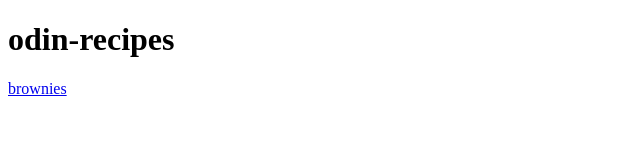
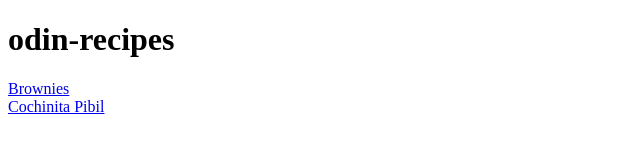
Before and after one commit to 17112019/recetas, a plain HTML site: page index.html in a window 1280 px wide. Shown: the whole page, without its empty margins (0-640 px from the left). Drawn offline with Linux system fonts and the light colour scheme.

Commit message:
anexo cochinita pibil

```diff
--- a/index.html
+++ b/index.html
@@ -5,9 +5,9 @@
 </head>
 <body>
     <h1>odin-recipes</h1>
-    <a href="recetas 2/brownies.html"> brownies</a>
+    <a href="recetas 2/brownies.html"> Brownies</a>
     <br>
 
-
+    <a href="recetas 2/cochinita pibil.html">Cochinita Pibil</a>
 </body>
 </html>
```
